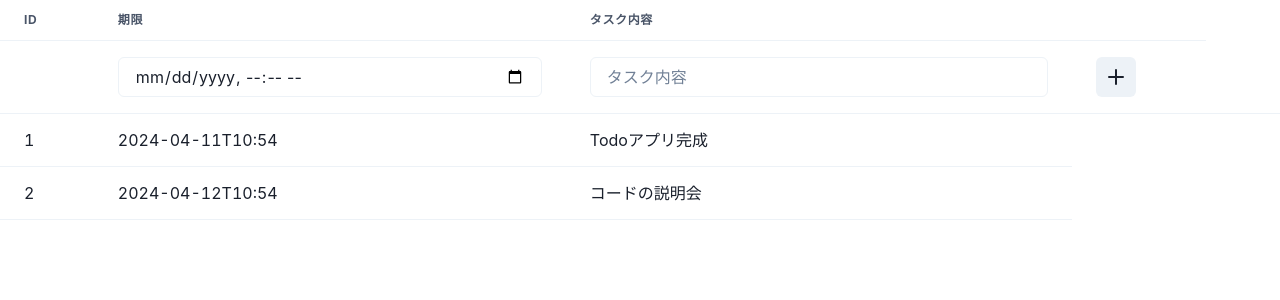
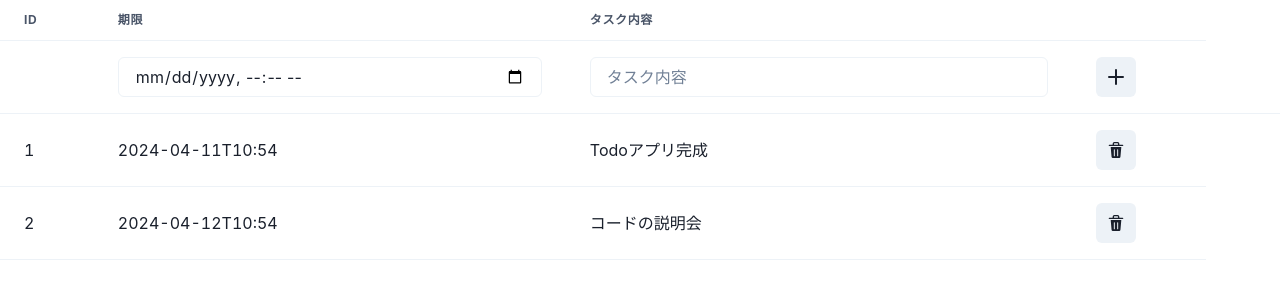
Before and after one commit to Ryo-Kun-1001/fjt-editable-table, a React (Create React App) app: page / in a window 1280 px wide. Shown: the top 300 px of the page. Built offline with nearby package versions, Linux system fonts and the light colour scheme.

Commit message:
odai10が完了しました

```diff
--- a/src/components/EditableTable.jsx
+++ b/src/components/EditableTable.jsx
@@ -9,7 +9,7 @@ import {
   Input,
   IconButton,
 } from '@chakra-ui/react';
-import { AddIcon } from '@chakra-ui/icons';
+import { AddIcon, DeleteIcon } from '@chakra-ui/icons';
 
 function EditableTable() {
   const [data, setData] = useState([
@@ -29,6 +29,10 @@ function EditableTable() {
     setData([...data, newRow]);
     setNewDeadline('');
     setNewTask('');
+  };
+
+  const handleRemoveRows = id => {
+    setData(data.filter(item => item.id !== id));
   };
 
   return (
@@ -66,6 +70,7 @@ function EditableTable() {
                 onClick={handleAddRow}
               />
             </Td>
+
             <Td></Td>
           </Tr>
           {data.map(row => (
@@ -73,6 +78,13 @@ function EditableTable() {
               <Td>{row.id}</Td>
               <Td>{row.deadline}</Td>
               <Td>{row.task}</Td>
+              <Td>
+                <IconButton
+                  aria-label="行を削除"
+                  icon={<DeleteIcon />}
+                  onClick={() => handleRemoveRows(row.id)}
+                />
+              </Td>
             </Tr>
           ))}
         </Tbody>
```
